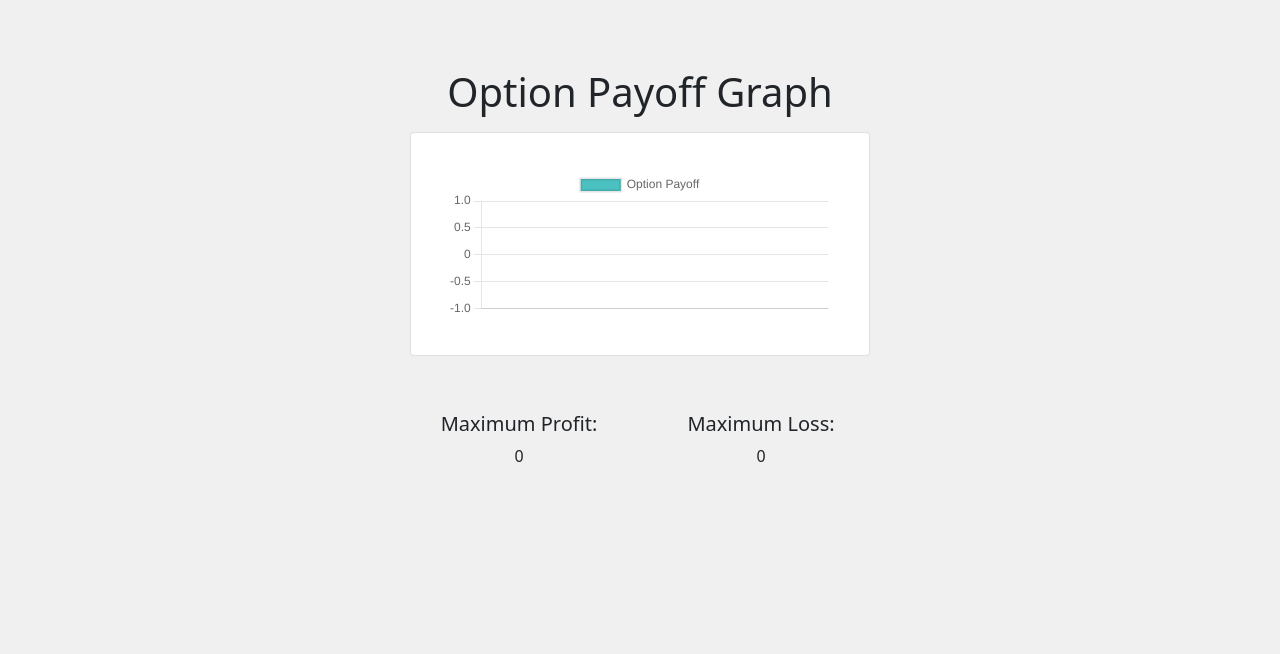
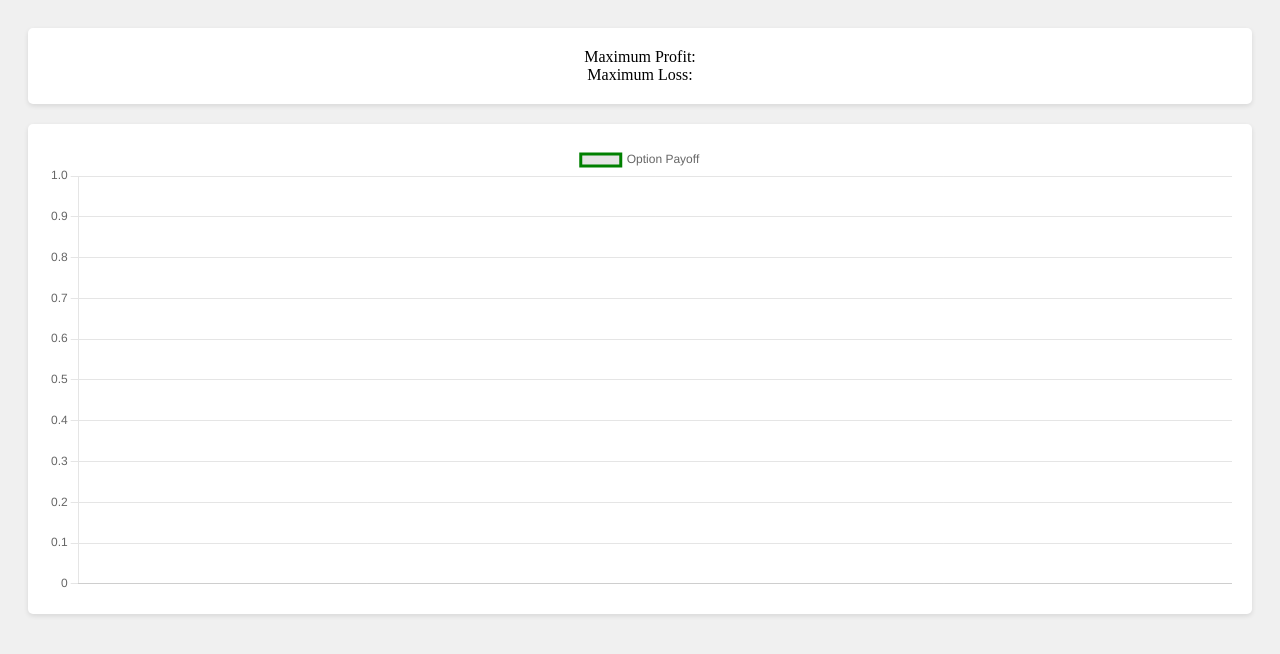
Before and after one commit to Rishuraj3732/optiongraphs, a plain HTML site: page graph1.html in a window 1280 px wide. Drawn offline with nearby package versions, Linux system fonts and the light colour scheme.

Commit message:
Update graph1.html

```diff
--- a/graph1.html
+++ b/graph1.html
@@ -3,111 +3,139 @@
 <head>
     <title>Option Payoff Graph</title>
     <meta name="viewport" content="width=device-width, initial-scale=1.0"> <!-- Add viewport meta tag -->
-    <link rel="stylesheet" href="https://cdn.jsdelivr.net/npm/bootstrap@5.1.3/dist/css/bootstrap.min.css">
+    <link rel="stylesheet" href="https://cdn.jsdelivr.net/npm/chart.js">
     <style>
         body {
             background-color: #f0f0f0;
+            padding: 20px; /* Add padding to the body to create space at the top */
         }
 
-        .container {
-            max-width: 500px; /* Set the maximum width of the container */
-            margin: 0 auto; /* Center the container horizontally */
+      .chart-container {
+    max-width: 100%;
+    max-height: calc(100vh - 350px);
+    margin: 0 auto; /* Center the chart horizontally */
+    background-color: #fff;
     padding: 20px;
+    border-radius: 5px;
+    box-shadow: 0 2px 5px rgba(0, 0, 0, 0.1);
+    margin-top: 20px;
+    margin-bottom: 20px;
+    display: flex;
+    align-items: center;
+    justify-content: center;
 }
 
-        .card {
+canvas {
+    width: 100% !important;
+    height: 100% !important;
+    max-width: none !important;
+    max-height: none !important;
+}
+
+
+
+        h1 {
+            text-align: center;
+            margin-bottom: 20px;
+        }
+
+        .info-container {
+            background-color: #fff;
             padding: 20px;
+            border-radius: 5px;
+            box-shadow: 0 2px 5px rgba(0, 0, 0, 0.1);
+            text-align: center;
+            margin-bottom: 20px; /* Add margin at the bottom to create space */
+        }
+
+        .info-container p {
+            margin: 0;
         }
     </style>
 </head>
 <body>
-    <div class="container mt-5">
-        <h1 class="text-center mb-3">Option Payoff Graph</h1>
-        <div class="card">
-            <div class="card-body">
-                <canvas id="myChart"></canvas>
-            </div>
-        </div>
+    <div class="info-container">
+        <p>Maximum Profit: <span id="max-profit"></span></p>
+        <p>Maximum Loss: <span id="max-loss"></span></p>
     </div>
 
-    <div class="container mt-3">
-        <div class="row">
-            <div class="col">
-                <h5 class="text-center">Maximum Profit:</h5>
-                <p class="text-center" id="max-profit"></p>
-            </div>
-            <div class="col">
-                <h5 class="text-center">Maximum Loss:</h5>
-                <p class="text-center" id="max-loss"></p>
-            </div>
-        </div>
+    <div class="chart-container">
+
+        <canvas id="payoff-chart"></canvas>
     </div>
 
     <script src="https://cdn.jsdelivr.net/npm/chart.js"></script>
     <script>
-        var queryString = window.location.search;
-        var urlParams = new URLSearchParams(queryString);
-        var optionType = urlParams.get("optionType");
-        var spotPrice = urlParams.get("spotPrice");
-        var strikePrice = urlParams.get("strikePrice");
-        var premium = urlParams.get("premium");
+        // Retrieve data from the URL parameters
+        const urlParams = new URLSearchParams(window.location.search);
+        const optionType = urlParams.get('optionType');
+        const spotPrice = parseInt(urlParams.get('spotPrice'));
+        const strikePrice = parseInt(urlParams.get('strikePrice'));
+        const premium = parseInt(urlParams.get('premium'));
 
-        var ctx = document.getElementById("myChart").getContext("2d");
-        var data = [];
-        var profit = 0;
-
-        for (var i = 0; i <= 50; i++) {
-            var price = spotPrice - 25 + i;
-            if (optionType == "call") {
-                profit = Math.max(price - strikePrice - premium, -premium);
-            } else if (optionType == "put") {
-                profit = Math.max(strikePrice - price - premium, -premium);
-            }
-            data.push(profit);
+        // Generate the data for the graph
+        const sT = [];
+        for (let i = spotPrice - 100; i <= spotPrice + 100; i++) {
+            sT.push(i);
         }
 
-        var chartData = {
-            labels: [],
-            datasets: [
-                {
-                    label: "Option Payoff",
-                    data: data,
-                    backgroundColor: "rgba(75, 192, 192, 1)"
+        const payoff = [];
+        for (let i = 0; i < sT.length; i++) {
+            if (optionType === "call") {
+                payoff.push(Math.max(0, sT[i] - strikePrice) - premium);
+            } else if (optionType === "put") {
+                payoff.push(Math.max(0, strikePrice - sT[i]) - premium);
             }
-            ]
-        };
+        }
 
-        var chartOptions = {
+        // Render the graph
+        const ctx = document.getElementById("payoff-chart").getContext('2d');
+        const chart = new Chart(ctx, {
+            type: 'line',
+            data: {
+                labels: sT,
+                datasets: [{
+                    label: 'Option Payoff',
+                    data: payoff,
+                    fill: false,
+                    borderColor: 'green', // Set the line color to green
+                    lineTension: 0.1
+                }]
+            },
+            options: {
                 responsive: true,
                 maintainAspectRatio: false,
                 scales: {
                     yAxes: [{
-                    ticks: {
-                        beginAtZero: true
+                        scaleLabel: {
+                            display: true,
+                            labelString: 'Profit/Loss'
+                        }
+                    }],
+                    xAxes: [{
+                        scaleLabel: {
+                            display: true,
+                            labelString: 'Infosys Stock Price'
                         }
                     }]
                 }
-        };
-
-        var myChart = new Chart(ctx, {
-            type: "line",
-            data: chartData,
-            options: chartOptions
+            }
         });
 
-        var maxProfit = 0;
-        var maxLoss = 0;
+        // Calculate and display the maximum profit and maximum loss based on option type
+        let maxProfit;
+        let maxLoss;
 
-        if (optionType == "call") {
+        if (optionType === "call") {
             maxProfit = "Unlimited";
             maxLoss = -premium;
-        } else if (optionType == "put") {
-            maxProfit = strikePrice - premium;
+        } else if (optionType === "put") {
+            maxProfit = strikePrice;
             maxLoss = -premium;
         }
 
-        document.getElementById("max-profit").innerHTML = maxProfit;
-        document.getElementById("max-loss").innerHTML = maxLoss;
+        document.getElementById("max-profit").textContent = maxProfit;
+        document.getElementById("max-loss").textContent = maxLoss;
     </script>
 </body>
 </html>
```
Lines whose indentation alone changed are shown as unchanged.
